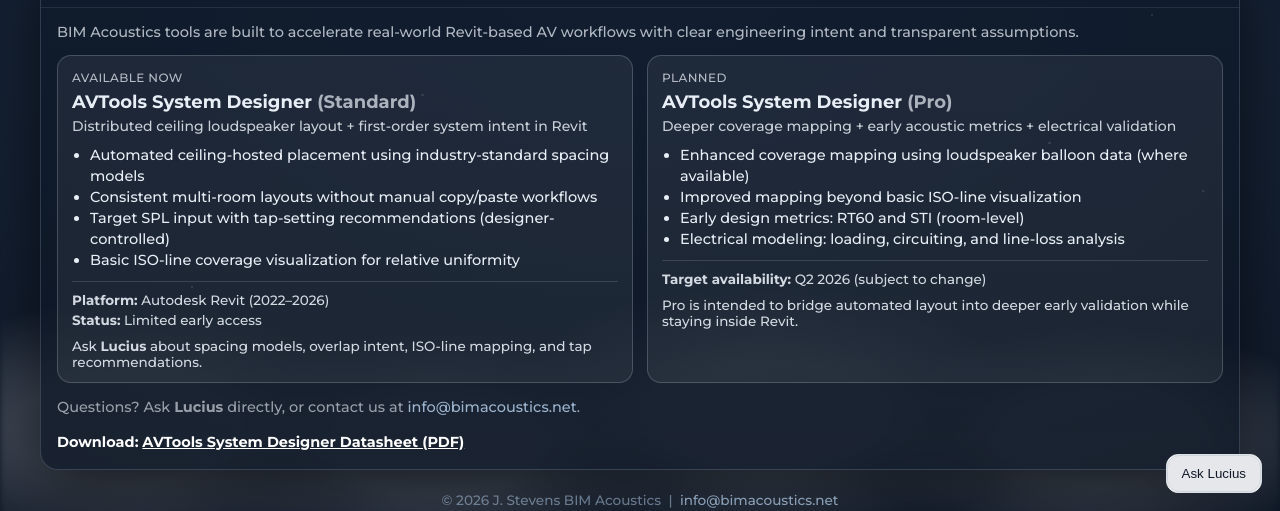
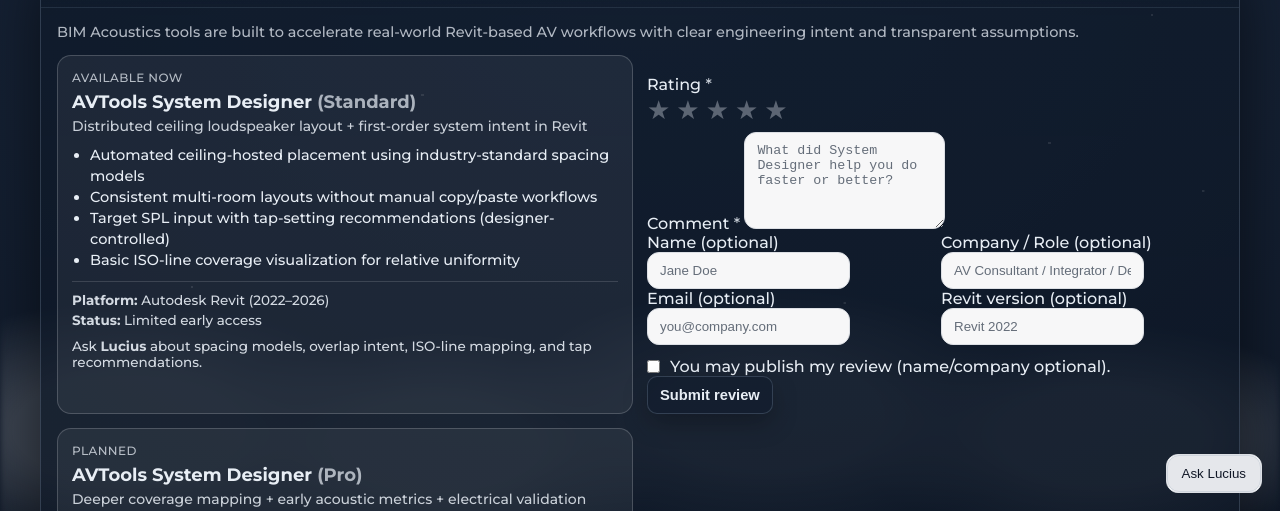
Before and after one commit to jnkdad/bim-acoustics-site, a plain HTML site: page products.html in a window 1280 px wide. Shown: the part 289-800 px from the top of the page. Drawn offline with Linux system fonts and the light colour scheme.

Commit message:
Added review form

```diff
--- a/css/styles.css
+++ b/css/styles.css
@@ -1008,3 +1008,26 @@
     word-break: break-word;
   }
 }
+.review-form{ margin-top:12px; }
+.review-form-row{
+  display:grid;
+  grid-template-columns:repeat(auto-fit,minmax(220px,1fr));
+  gap:12px;
+}
+.req{ opacity:.85; }
+.consent{ display:flex; gap:10px; align-items:flex-start; margin-top:12px; }
+.consent input{ margin-top:3px; }
+
+/* Star rating control */
+.rating-fieldset{ border:0; padding:0; margin:8px 0 6px; }
+.rating{ display:inline-flex; flex-direction:row-reverse; gap:6px; }
+.rating input{ display:none; }
+.rating label{
+  font-size:26px;
+  cursor:pointer;
+  opacity:.35;
+  user-select:none;
+}
+.rating input:checked ~ label{ opacity:1; }
+.rating label:hover,
+.rating label:hover ~ label{ opacity:.8; }
--- a/products.html
+++ b/products.html
@@ -67,6 +67,74 @@
                 Ask <b>Lucius</b> about spacing models, overlap intent, ISO-line mapping, and tap recommendations.
               </div>
             </div>
+            <form class="review-form" action="https://formspree.io/f/xkoonywn" method="POST">
+  <input type="hidden" name="product" value="System Designer" />
+  <input type="hidden" name="page" value="products.html" />
+
+  <fieldset class="rating-fieldset">
+    <legend>Rating <span class="req">*</span></legend>
+
+    <div class="rating">
+      <input type="radio" id="sd-star5" name="rating" value="5" required />
+      <label for="sd-star5" title="5 stars">★</label>
+
+      <input type="radio" id="sd-star4" name="rating" value="4" />
+      <label for="sd-star4" title="4 stars">★</label>
+
+      <input type="radio" id="sd-star3" name="rating" value="3" />
+      <label for="sd-star3" title="3 stars">★</label>
+
+      <input type="radio" id="sd-star2" name="rating" value="2" />
+      <label for="sd-star2" title="2 stars">★</label>
+
+      <input type="radio" id="sd-star1" name="rating" value="1" />
+      <label for="sd-star1" title="1 star">★</label>
+    </div>
+  </fieldset>
+
+  <label>
+    Comment <span class="req">*</span>
+    <textarea name="comment" rows="5" required
+      placeholder="What did System Designer help you do faster or better?"></textarea>
+  </label>
+
+  <div class="review-form-row">
+    <label>
+      Name (optional)
+      <input type="text" name="name" placeholder="Jane Doe" />
+    </label>
+
+    <label>
+      Company / Role (optional)
+      <input type="text" name="companyRole" placeholder="AV Consultant / Integrator / Designer" />
+    </label>
+  </div>
+
+  <div class="review-form-row">
+    <label>
+      Email (optional)
+      <input type="email" name="email" placeholder="you@company.com" />
+    </label>
+
+    <label>
+      Revit version (optional)
+      <input type="text" name="revitVersion" placeholder="Revit 2022" />
+    </label>
+  </div>
+
+  <label class="consent">
+    <input type="checkbox" name="publishConsent" value="yes" />
+    You may publish my review (name/company optional).
+  </label>
+
+  <!-- Optional spam trap (harmless for humans) -->
+  <input type="text" name="_gotcha" style="display:none" tabindex="-1" autocomplete="off" />
+
+  <button class="btn btn-primary" type="submit">Submit review</button>
+
+  <!-- Optional redirect after submit (change to a real thank-you page if you create one) -->
+  <!-- <input type="hidden" name="_redirect" value="https://bimacoustics.net/products.html#system-designer-reviews" /> -->
+</form>
 
             <!-- PRO -->
             <div class="prod-card">
```
